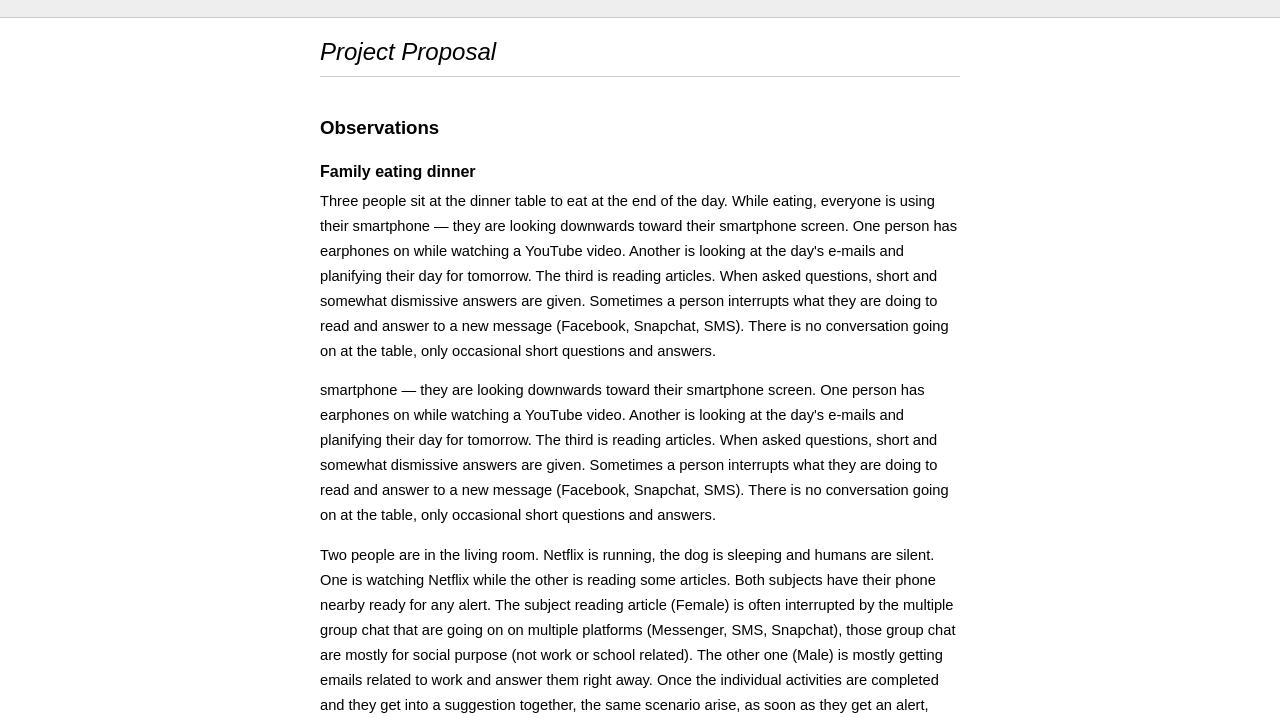
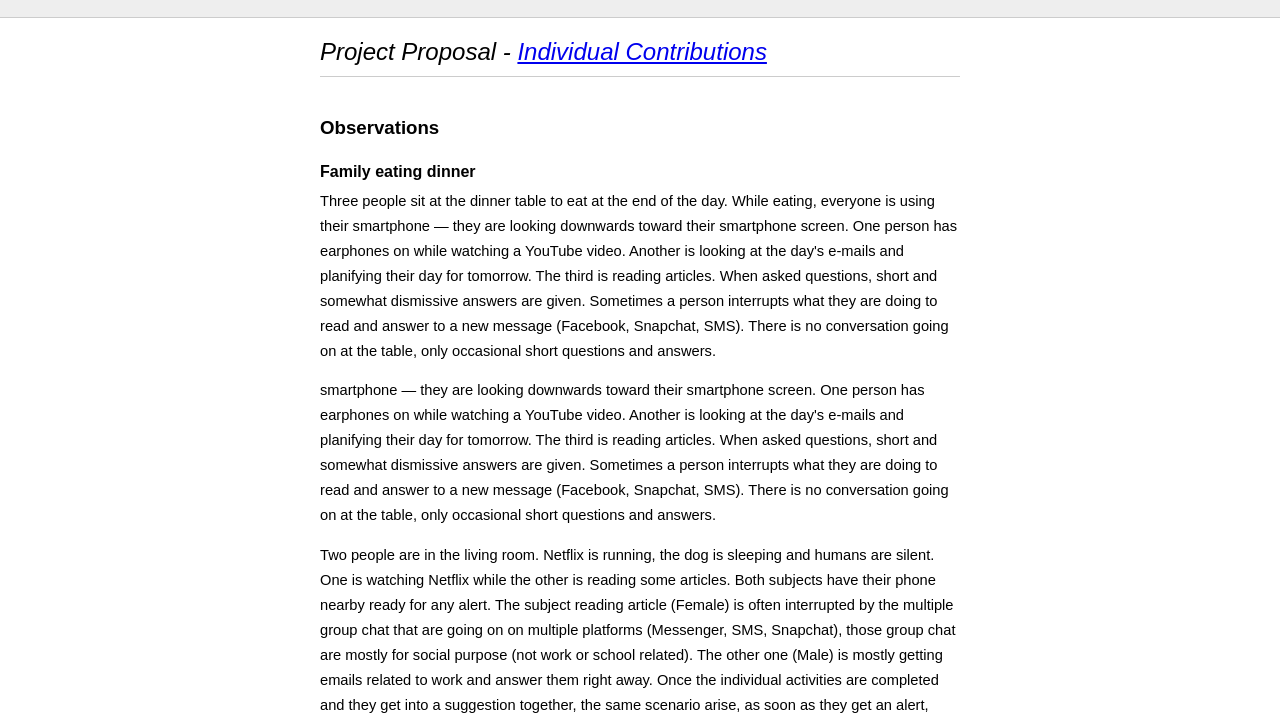
Before and after one commit to samroux/hci-project, a plain HTML site: page index.html in a window 1280 px wide. Shown: the part 83-800 px from the top of the page. Drawn offline with Linux system fonts and the light colour scheme; some packages are replaced by stand-ins of ours; a script that the page names is missing.

Commit message:
added link to individual contributions as didnt get picked up by wget

```diff
--- a/index.html
+++ b/index.html
@@ -17,7 +17,7 @@
 
 <div id="main">
 
-    <h2>Project Proposal</h2>
+    <h2>Project Proposal - <a href="Human_Computer_Interaction_Term_Project.html">Individual Contributions</a></h2>
 
     <!-- Observe several users carrying out the activity you've chosen to focus on for your project. Describe your observations of these users as they carried out the specific activity. -->
     <!-- 5: Observations of three or more people, involving an activity of central importance to the proposed project. -->
```
